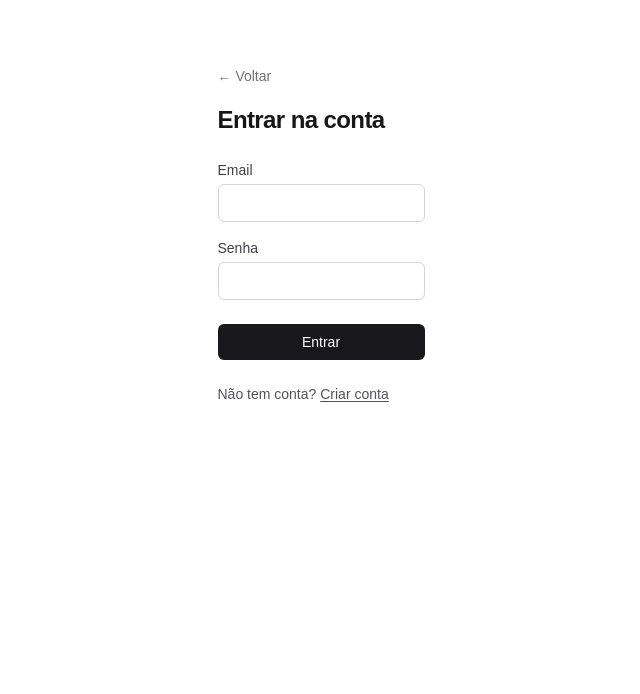
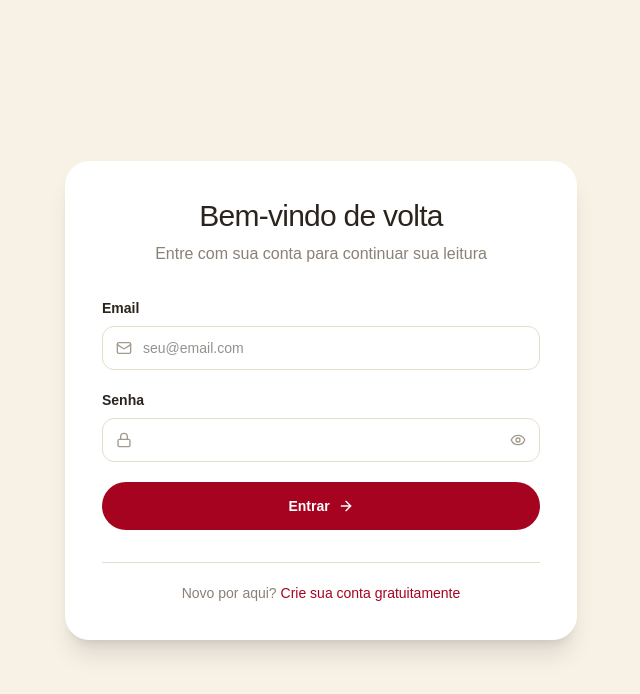
Before and after one commit to mentoria-mithril/gondor-livraria, a Next.js app in the folder web/: page /login in a window 1280 px wide. Shown: the top 694 px of the page, without its empty margins (319-959 px from the left). Built offline with nearby package versions, Linux system fonts and the light colour scheme; no server answers.

Commit message:
refractor(login): Alteração na tela de login

```diff
--- a/web/package.json
+++ b/web/package.json
@@ -10,6 +10,7 @@
     "checar": "next typegen && tsc --noEmit"
   },
   "dependencies": {
+    "lucide-react": "^1.48.0",
     "next": "16.3.4",
     "react": "19.2.8",
     "react-dom": "19.2.8"
--- a/web/src/app/login/page.tsx
+++ b/web/src/app/login/page.tsx
@@ -1,30 +1,34 @@
-'use client'
+"use client";
 
-import Link from 'next/link'
-import { useRouter } from 'next/navigation'
-import { useState, type SubmitEvent } from 'react'
-import { autenticarUsuario, ErroDaApi } from '@/services/api'
+import { useState, type FormEvent } from "react";
+import Link from "next/link";
+import { useRouter } from "next/navigation";
+import { ArrowRight, Eye, EyeOff, Lock, Mail } from "lucide-react";
+
+import { autenticarUsuario, ErroDaApi } from "@/services/api";
 
 export default function PaginaLogin() {
   const router = useRouter();
-    const [email, setEmail] = useState('');
-    const [senha, setSenha] = useState('');
+
+  const [email, setEmail] = useState("");
+  const [senha, setSenha] = useState("");
+  const [mostrarSenha, setMostrarSenha] = useState(false);
   const [enviando, setEnviando] = useState(false);
   const [erro, setErro] = useState<string | null>(null);
 
-    async function aoEnviar(evento: SubmitEvent<HTMLFormElement>) {
+  async function aoEnviar(evento: FormEvent<HTMLFormElement>) {
     evento.preventDefault();
     setErro(null);
     setEnviando(true);
 
     try {
       await autenticarUsuario({ email, senha });
-            router.push('/');
-        } catch (e) {
+      router.push("/");
+    } catch (e: unknown) {
       if (e instanceof ErroDaApi) {
         setErro(e.message);
       } else {
-                setErro('Não foi possivel fazer login. Tente novamente.')
+        setErro("Não foi possível fazer login. Tente novamente.");
       }
     } finally {
       setEnviando(false);
@@ -32,60 +36,113 @@ export default function PaginaLogin() {
   }
 
   return (
-        <main className="mx-auto flex min-h-screen max-w-md flex-col gap-6 px-6 py-16">
-          <header>
-            <Link href="/" className="text-sm text-zinc-500 hover:text-zinc-800 dark:hover:text-zinc-200">
-              ← Voltar
-            </Link>
-            <h1 className="mt-4 text-2xl font-semibold tracking-tight">Entrar na conta</h1>
+    <main className="flex min-h-screen items-center justify-center bg-[#f7f1e6] px-4 py-12">
+      <section className="w-full max-w-lg rounded-3xl border border-white bg-white p-6 shadow-xl sm:p-9">
+        <header className="mb-8 text-center">
+          <h1 className="text-3xl font-normal tracking-tight text-[#2b241d]">
+            Bem-vindo de volta
+          </h1>
+          <p className="mt-2 text-[#8a8177]">
+            Entre com sua conta para continuar sua leitura
+          </p>
         </header>
+
         {erro && (
           <div
             role="alert"
-              className="rounded-lg border border-red-300 bg-red-50 p-4 text-sm text-red-700 dark:border-red-900 dark:bg-red-950/40 dark:text-red-300"
+            className="mb-5 rounded-xl border border-red-200 bg-red-50 p-3 text-sm text-red-700"
           >
             {erro}
           </div>
         )}
-          <form onSubmit={aoEnviar} className="flex flex-col gap-4">
-            <label className="flex flex-col gap-1 text-sm">
-              <span className="font-medium text-zinc-700 dark:text-zinc-300">Email</span>
+
+        <form className="flex flex-col gap-5" onSubmit={aoEnviar}>
+          <div className="grid gap-2">
+            <label
+              htmlFor="email"
+              className="text-sm font-semibold text-[#2b241d]"
+            >
+              Email
+            </label>
+
+            <div className="relative flex items-center">
+              <Mail
+                aria-hidden="true"
+                className="pointer-events-none absolute left-3.5 size-4 text-[#a39a8d]"
+              />
               <input
+                id="email"
+                name="email"
                 type="email"
                 autoComplete="email"
+                placeholder="seu@email.com"
                 required
                 value={email}
-                onChange={(e) => setEmail(e.target.value)}
-                className="rounded-md border border-zinc-300 bg-white px-3 py-2 dark:border-zinc-700 dark:bg-zinc-950"
+                onChange={(evento) => setEmail(evento.target.value)}
+                className="h-11 w-full rounded-xl border border-[#e7ddcd] bg-white pl-10 pr-4 text-sm text-[#2b241d] outline-none focus:ring-2 focus:ring-[#8b1e2f]/20"
               />
+            </div>
+          </div>
+
+          <div className="grid gap-2">
+            <label
+              htmlFor="senha"
+              className="text-sm font-semibold text-[#2b241d]"
+            >
+              Senha
             </label>
-            <label className="flex flex-col gap-1 text-sm">
-              <span className="font-medium text-zinc-700 dark:text-zinc-300">Senha</span>
+
+            <div className="relative flex items-center">
+              <Lock
+                aria-hidden="true"
+                className="pointer-events-none absolute left-3.5 size-4 text-[#a39a8d]"
+              />
               <input
-                type="password"
+                id="senha"
+                name="senha"
+                type={mostrarSenha ? "text" : "password"}
                 autoComplete="current-password"
                 required
                 minLength={6}
                 value={senha}
-                onChange={(e) => setSenha(e.target.value)}
-                className="rounded-md border border-zinc-300 bg-white px-3 py-2 dark:border-zinc-700 dark:bg-zinc-950"
+                onChange={(evento) => setSenha(evento.target.value)}
+                className="h-11 w-full rounded-xl border border-[#e7ddcd] bg-white pl-10 pr-11 text-sm text-[#2b241d] outline-none focus:ring-2 focus:ring-[#8b1e2f]/20"
               />
-            </label>
+              <button
+                type="button"
+                onClick={() => setMostrarSenha((atual) => !atual)}
+                aria-label={mostrarSenha ? "Ocultar senha" : "Mostrar senha"}
+                className="absolute right-3.5 text-[#a39a8d] hover:text-[#2b241d]"
+              >
+                {mostrarSenha ? (
+                  <EyeOff aria-hidden="true" className="size-4" />
+                ) : (
+                  <Eye aria-hidden="true" className="size-4" />
+                )}
+              </button>
+            </div>
+          </div>
+
           <button
             type="submit"
             disabled={enviando}
-              className="mt-2 rounded-md bg-zinc-900 px-4 py-2 text-sm font-medium text-white disabled:opacity-60 dark:bg-zinc-100 dark:text-zinc-900"
+            className="flex h-12 w-full items-center justify-center gap-2 rounded-full bg-[#A60321] text-sm font-semibold text-white hover:bg-[#75182a] disabled:cursor-not-allowed disabled:opacity-60"
           >
-              {enviando ? 'Entrando…' : 'Entrar'}
+            {enviando ? "Entrando..." : "Entrar"}
+            {!enviando && <ArrowRight aria-hidden="true" className="size-4" />}
           </button>
+        </form>
 
-          </form>
-             <p className="text-sm text-zinc-600 dark:text-zinc-400">
-            Não tem conta?{' '}
-            <Link href="/cadastro" className="font-medium underline underline-offset-2">
-              Criar conta
+        <footer className="mt-8 border-t border-[#e7ddcd] pt-5 text-center text-sm text-[#8a8177]">
+          Novo por aqui?{" "}
+          <Link
+            href="/cadastro"
+            className="font-medium text-[#A60321] hover:underline"
+          >
+            Crie sua conta gratuitamente
           </Link>
-          </p>
+        </footer>
+      </section>
     </main>
-      )
+  );
 }
```
Also changed, not shown: 1 other file (tests, documents, lock files or other folders). Lines whose indentation alone changed are shown as unchanged.
